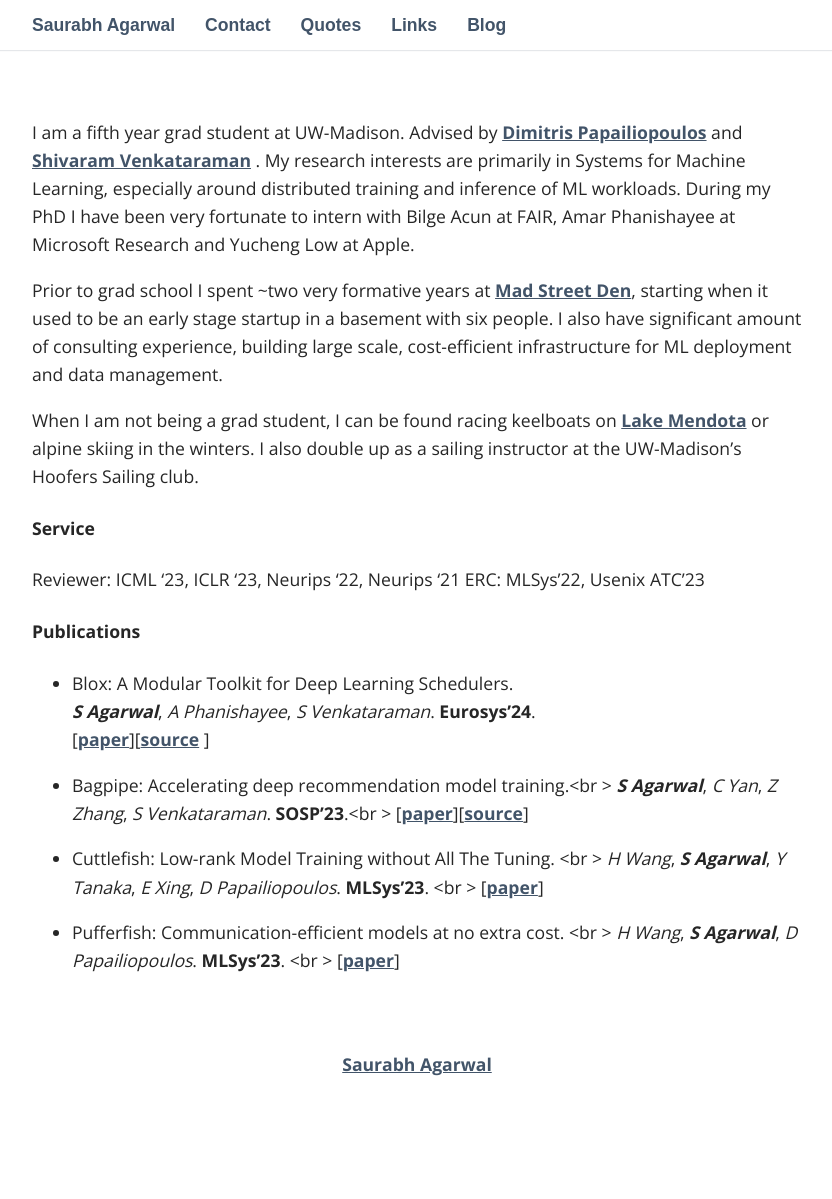
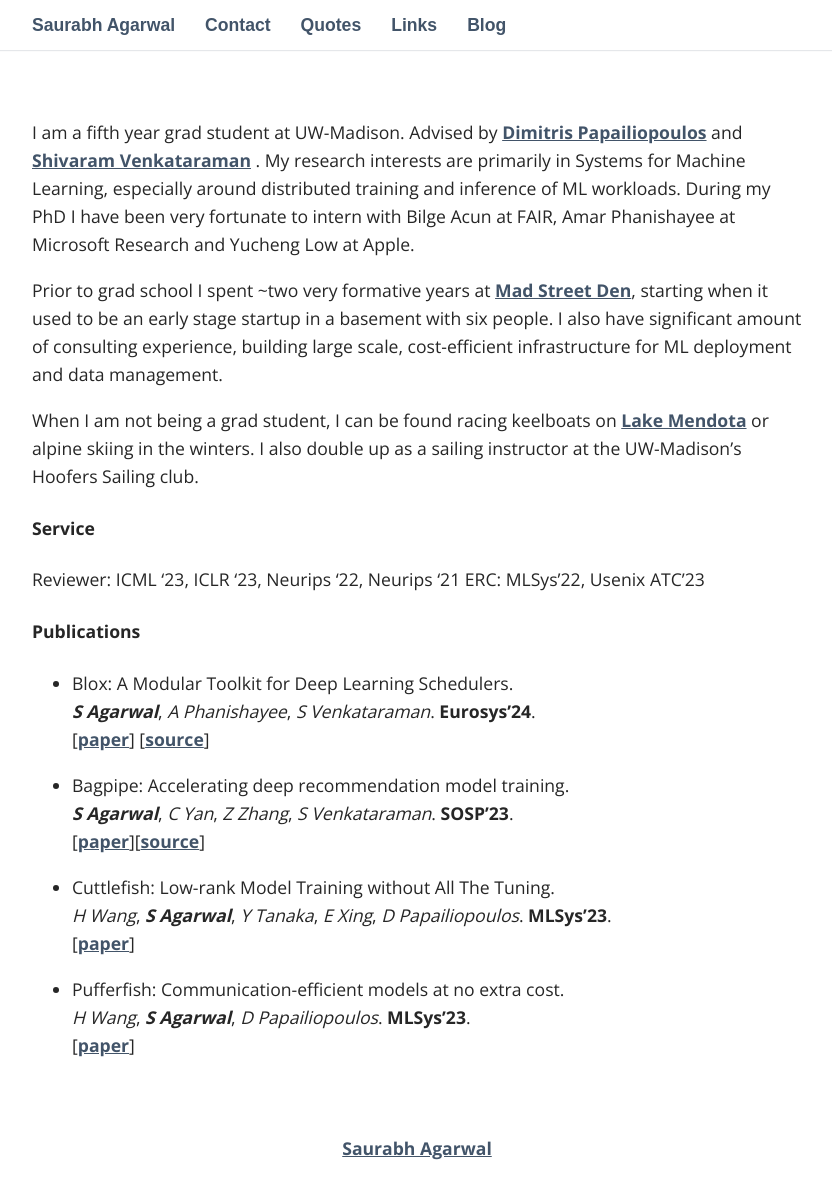
Before and after one commit to iidsample/iidsampe.github.io, a Jekyll site: the page built from index.md, in a window 1280 px wide and 1220 px high. Shown: the top 1199 px of the window, without its empty margins (223-1055 px from the left). Built offline with Jekyll 4.4.1, drawn with Linux system fonts in a browser that asks for light colours; some web fonts are replaced; some of the changed lines change nothing that is shown.

Commit message:
Added code

```diff
--- a/index.md
+++ b/index.md
@@ -21,16 +21,16 @@ ERC: MLSys'22, Usenix ATC'23
 #### Publications
 * Blox: A Modular Toolkit for Deep Learning Schedulers.<br />
   ***S Agarwal***, *A Phanishayee*, *S Venkataraman*. **Eurosys'24**.<br />
-[[paper](https://arxiv.org/abs/2312.12621)][[source](https://github.com/msr-fiddle/blox) ]
+[[paper](https://arxiv.org/abs/2312.12621)] [[source](https://github.com/msr-fiddle/blox)]
 
-* Bagpipe: Accelerating deep recommendation model training.<br \>
-***S Agarwal***, *C Yan*, *Z Zhang*, *S Venkataraman*. **SOSP'23**.<br \>
+* Bagpipe: Accelerating deep recommendation model training.<br />
+***S Agarwal***, *C Yan*, *Z Zhang*, *S Venkataraman*. **SOSP'23**.<br />
 [[paper](https://dl.acm.org/doi/10.1145/3600006.3613142)][[source](https://github.com/uw-mad-dash/bagpipe)]
 
-* Cuttlefish: Low-rank Model Training without All The Tuning. <br \>
-*H Wang*, ***S Agarwal***, *Y Tanaka*, *E Xing*, *D Papailiopoulos*. **MLSys'23**. <br \>
+* Cuttlefish: Low-rank Model Training without All The Tuning. <br />
+*H Wang*, ***S Agarwal***, *Y Tanaka*, *E Xing*, *D Papailiopoulos*. **MLSys'23**. <br />
 [[paper](https://dl.acm.org/doi/10.1145/3600006.3613142)]
 
-* Pufferfish: Communication-efficient models at no extra cost. <br \>
-*H Wang*, ***S Agarwal***, *D Papailiopoulos*. **MLSys'23**. <br \>
+* Pufferfish: Communication-efficient models at no extra cost. <br />
+*H Wang*, ***S Agarwal***, *D Papailiopoulos*. **MLSys'23**. <br />
 [[paper](https://dl.acm.org/doi/10.1145/3600006.3613142)]
```
